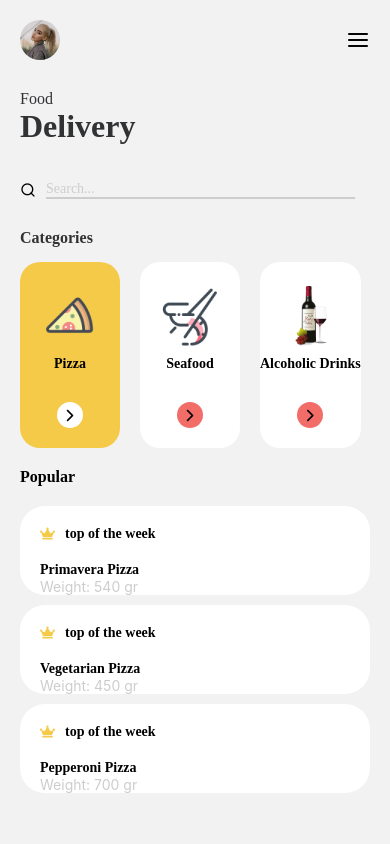
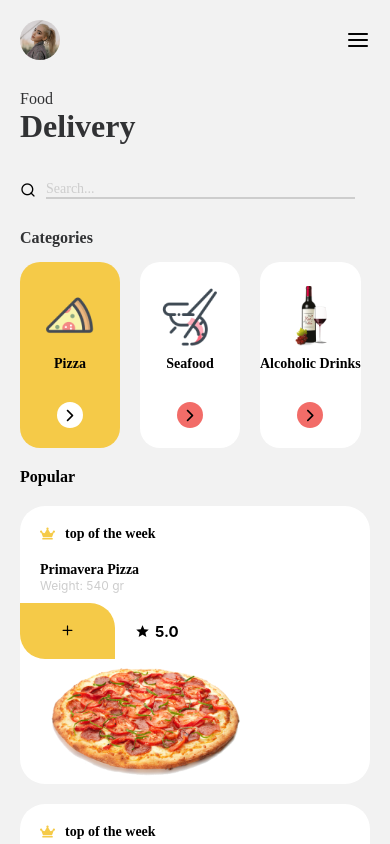
Before and after one commit to phananh18/rn-food-UI-app, a React Native app: screen /Home in a window 390 px wide. Shown: the top 844 px of the page. Built offline with nearby package versions, Linux system fonts and the light colour scheme.

Commit message:
react-native

```diff
--- a/src/components/HomeScreen.js
+++ b/src/components/HomeScreen.js
@@ -5,7 +5,7 @@ import Feather from 'react-native-vector-icons/Feather'
 import CategoriesData from '../assets/data/CategoriesData'
 import PopularData from '../assets/data/PopularData'
 import FontAwesome5 from 'react-native-vector-icons/FontAwesome5'
-
+import MaterialCommunityIcons from 'react-native-vector-icons/MaterialCommunityIcons'
 const HomeScreen = () => {
     return (
         <ScrollView>
@@ -48,7 +48,9 @@ const HomeScreen = () => {
                                         backgroundColor: item.selected ? Colors.primary : Colors.white,
                                     }]}>
                                         <Image source={item.image} style={styles.categoryItemImage} />
+
                                         <Text style={styles.categoryItemText}>{item.title}</Text>
+
                                         <View style={[styles.categorySelectWrapper, {
                                             backgroundColor: item.selected ? Colors.white : Colors.secondary
                                         }]}>
@@ -67,47 +69,57 @@ const HomeScreen = () => {
                 {/* Popular */}
                 <View style={styles.popularWrapper}>
                     <Text style={styles.popularTitle}>Popular</Text>
-                    {/** use map func when there is a lot of data
-                     * {PopularData.map((item) => {
-                        return (
-                            <View style={styles.popularCardWrapper}>
-                                <View style={styles.popularTopWrapper}>
-                                    <FontAwesome5
-                                        name='crown'
-                                        size={12}
-                                        color={Colors.primary} />
-                                    <Text style={styles.popularTopText}>top of the week</Text>
-                                </View>
-                                <View style={styles.popularTitleWrapper}>
-                                    <Text>{item.title}</Text>
-                                    <Text>Weight: {item.weight}</Text>
-                                </View>
-                            </View>
-                        )
-                    })}
-                     */}
-                     {/*  use flatlist when there is a lot of data  */}
-                    <View style={{marginTop:10}}>
+                    <View style={{ marginTop: 10 }}>
                         <FlatList
                             data={PopularData}
                             keyExtractor={item => item.id}
                             renderItem={({ item }) => {
                                 return (
-                                    <View style={styles.popularCardWrapper}>
-                                        <View style={styles.popularTopWrapper}>
-                                            <FontAwesome5
-                                                name='crown'
-                                                size={12}
-                                                color={Colors.primary} />
-                                            <Text style={styles.popularTopText}>top of the week</Text>
+                                    <View style={[styles.popularCardWrapper,
+                                    {
+                                        marginTop: item.id == 1 ? 10 : 20,
+                                    }
+                                    ]}>
+                                        <View>
+                                            <View style={styles.popularTopWrapper}>
+                                                <FontAwesome5
+                                                    name='crown'
+                                                    size={12}
+                                                    color={Colors.primary} />
+                                                <Text style={styles.popularTopText}>top of the week</Text>
+                                            </View>
+
+                                            <View style={styles.popularTitleWrapper}>
+                                                <Text style={styles.popularTitlesTitle}>{item.title}</Text>
+                                                <Text style={styles.popularTitlesWeight}>Weight: {item.weight}</Text>
+                                            </View>
+
+                                            <View style={styles.popularCardBottom}>
+                                                <View style={styles.addPizzaButton}>
+                                                    <Feather name='plus' size={15} />
+                                                </View>
+
+                                                <View style={styles.ratingWrapper}>
+                                                    <MaterialCommunityIcons name='star' size={15} />
+                                                    <Text
+                                                        style={{
+                                                            marginLeft: 5,
+                                                            fontSize: 15,
+                                                            fontWeight: 'bold'
+                                                        }}>
+                                                        {item.rating}
+                                                    </Text>
+                                                </View>
+                                            </View>
                                         </View>
-                                        <View style={styles.popularTitleWrapper}>
-                                            <Text style={styles.popularTitlesTitle}>{item.title}</Text>
-                                            <Text style={styles.popularTitlesWeight}>Weight: {item.weight}</Text>
+
+                                        <View style={styles.popularCardRight}>
+                                            <Image source={item.image} style={styles.popularCardImage} />
                                         </View>
                                     </View>
                                 )
-                            }}
+                            }
+                            }
                         />
                     </View>
 
@@ -213,7 +225,7 @@ const styles = StyleSheet.create({
     },
     catergorySelectIcon: {
         alignSelf: 'center',
-        color:Colors.black,
+        color: Colors.black,
     },
     popularWrapper: {
         paddingHorizontal: 20,
@@ -227,7 +239,8 @@ const styles = StyleSheet.create({
         backgroundColor: Colors.white,
         borderRadius: 25,
         marginTop: 10,
-        paddingLeft:20,
+        paddingLeft: 20,
+
     },
     popularTopWrapper: {
         flexDirection: 'row',
@@ -241,14 +254,40 @@ const styles = StyleSheet.create({
         marginLeft: 10,
     },
     popularTitleWrapper: {
-        marginTop:20
+        marginTop: 20,
     },
     popularTitlesTitle: {
-        fontSize:14,
-        fontWeight:'bold',
-        fontFamily:'Montserrat-SemiBold',
+        fontSize: 14,
+        fontWeight: 'bold',
+        fontFamily: 'Montserrat-SemiBold',
     },
     popularTitlesWeight: {
-        color:Colors.textLight
+        color: Colors.textLight,
+        fontSize: 12,
+    },
+    popularCardBottom: {
+        flexDirection: 'row',
+        marginLeft: -20,
+        marginTop: 10,
+        alignItems: 'center',
+    },
+    addPizzaButton: {
+        backgroundColor: Colors.primary,
+        borderTopRightRadius: 25,
+        borderBottomLeftRadius: 25,
+        paddingVertical: 20,
+        paddingHorizontal: 40,
+    },
+    ratingWrapper: {
+        flexDirection: 'row',
+        alignItems: 'center',
+        marginLeft: 20,
+    },
+    popularCardRight: {
+
+    },
+    popularCardImage: {
+        width: 210,
+        height: 125,
     },
 })
```
